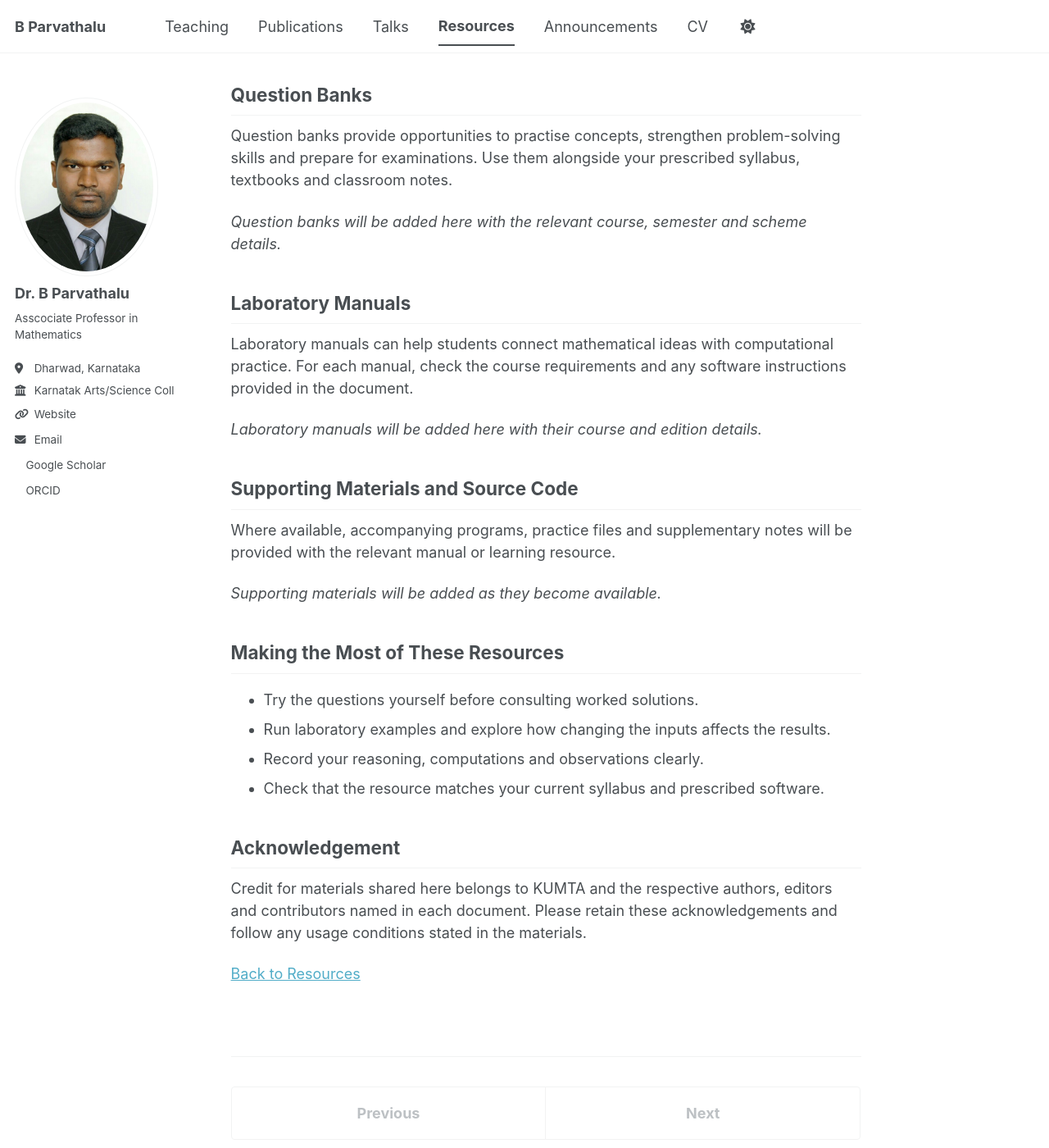
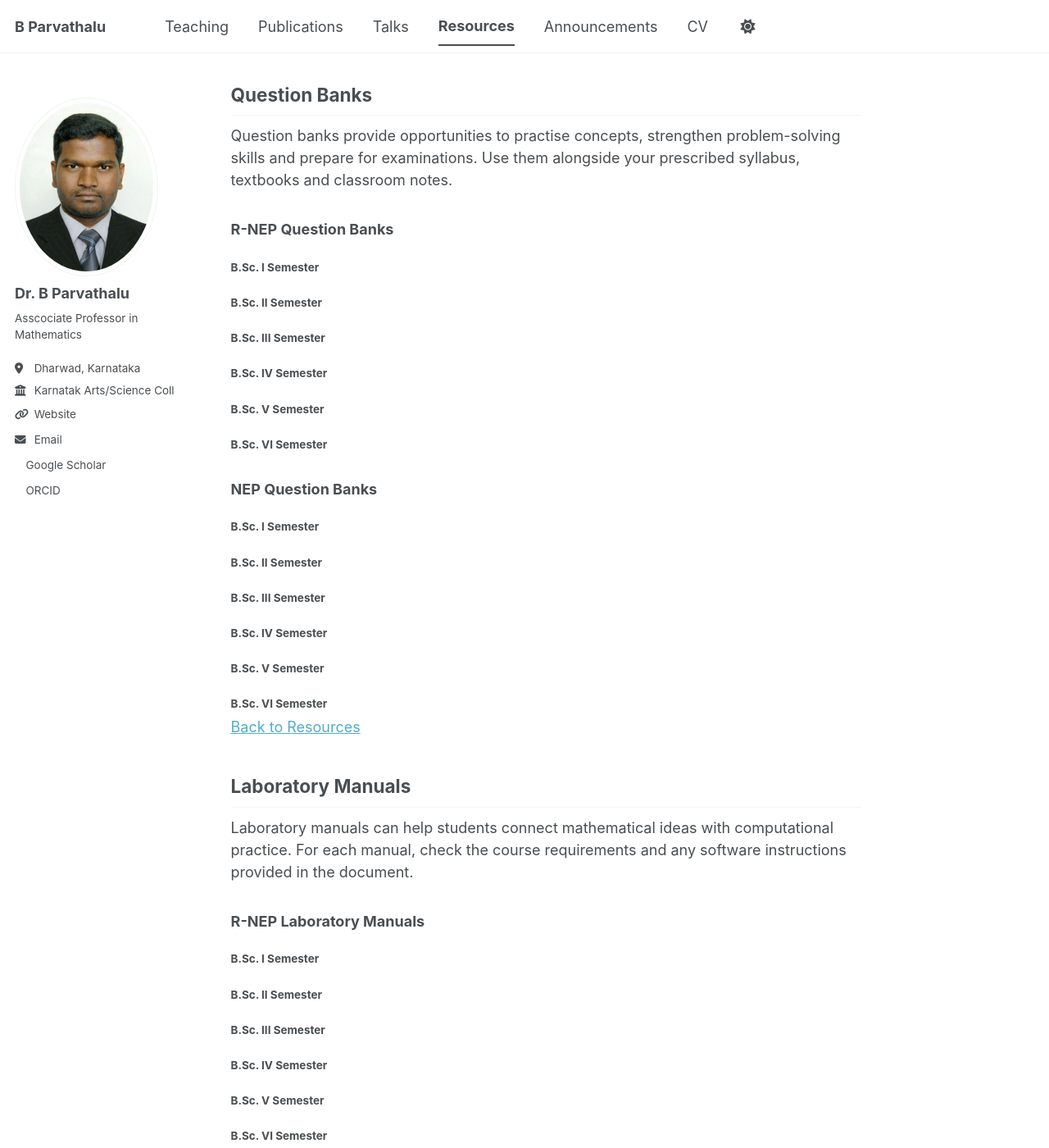
Before and after one commit to drbp-kcd/drbp-kcd.github.io, a Jekyll site: the page built from _resources/kumta.md, in a window 1280 px wide and 1400 px high, scrolled down 277 px. Shown: the whole window at 82% size. Built offline with Jekyll 4.4.1, drawn with Linux system fonts in a browser that asks for light colours; a style sheet for code colours, icons or effects is not loaded.

Commit message:
Update kumta.md

```diff
--- a/_resources/kumta.md
+++ b/_resources/kumta.md
@@ -14,17 +14,132 @@
 
 Question banks provide opportunities to practise concepts, strengthen problem-solving skills and prepare for examinations. Use them alongside your prescribed syllabus, textbooks and classroom notes.
 
-*Question banks will be added here with the relevant course, semester and scheme details.*
+### R-NEP Question Banks
+
+#### B.Sc. I Semester
+
+<!--
+- [Question Bank — Course Title (PDF)]({{ '/files/resources/kumta/question-banks/r-nep/semester-1/question-bank.pdf' | relative_url }})
+-->
+
+#### B.Sc. II Semester
+
+<!--
+- [Question Bank — Course Title (PDF)]({{ '/files/resources/kumta/question-banks/r-nep/semester-2/question-bank.pdf' | relative_url }})
+-->
+
+#### B.Sc. III Semester
+
+<!--
+- [Question Bank — Course Title (PDF)]({{ '/files/resources/kumta/question-banks/r-nep/semester-3/question-bank.pdf' | relative_url }})
+-->
+
+#### B.Sc. IV Semester
+
+<!--
+- [Question Bank — Course Title (PDF)]({{ '/files/resources/kumta/question-banks/r-nep/semester-4/question-bank.pdf' | relative_url }})
+-->
+
+#### B.Sc. V Semester
+
+<!--
+- [Question Bank — Course Title (PDF)]({{ '/files/resources/kumta/question-banks/r-nep/semester-5/question-bank.pdf' | relative_url }})
+-->
+
+#### B.Sc. VI Semester
+
+<!--
+- [Question Bank — Course Title (PDF)]({{ '/files/resources/kumta/question-banks/r-nep/semester-6/question-bank.pdf' | relative_url }})
+-->
+
+### NEP Question Banks
+
+#### B.Sc. I Semester
+
+<!--
+- [Question Bank — Course Title (PDF)]({{ '/files/resources/kumta/question-banks/nep/semester-1/question-bank.pdf' | relative_url }})
+-->
+
+#### B.Sc. II Semester
+
+<!--
+- [Question Bank — Course Title (PDF)]({{ '/files/resources/kumta/question-banks/nep/semester-2/question-bank.pdf' | relative_url }})
+-->
+
+#### B.Sc. III Semester
+
+<!--
+- [Question Bank — Course Title (PDF)]({{ '/files/resources/kumta/question-banks/nep/semester-3/question-bank.pdf' | relative_url }})
+-->
+
+#### B.Sc. IV Semester
+
+<!--
+- [Question Bank — Course Title (PDF)]({{ '/files/resources/kumta/question-banks/nep/semester-4/question-bank.pdf' | relative_url }})
+-->
+
+#### B.Sc. V Semester
+
+<!--
+- [Question Bank — Course Title (PDF)]({{ '/files/resources/kumta/question-banks/nep/semester-5/question-bank.pdf' | relative_url }})
+-->
+
+#### B.Sc. VI Semester
+
+<!--
+- [Question Bank — Course Title (PDF)]({{ '/files/resources/kumta/question-banks/nep/semester-6/question-bank.pdf' | relative_url }})
+-->
+
 
 <!-- Add links after uploading the corresponding PDFs. Replace the example filename and label.
 - [Question bank — course, semester and scheme]({{ '/files/resources/kumta/question-bank.pdf' | relative_url }})
 -->
 
+[Back to Resources]({{ '/resources/' | relative_url }})
+
+
 ## Laboratory Manuals
 
 Laboratory manuals can help students connect mathematical ideas with computational practice. For each manual, check the course requirements and any software instructions provided in the document.
 
-*Laboratory manuals will be added here with their course and edition details.*
+### R-NEP Laboratory Manuals
+
+#### B.Sc. I Semester
+
+<!--
+- [Laboratory Manual — Course Title (PDF)]({{ '/files/resources/kumta/laboratory-manuals/r-nep/semester-1/laboratory-manual.pdf' | relative_url }})
+-->
+
+#### B.Sc. II Semester
+
+<!--
+- [Laboratory Manual — Course Title (PDF)]({{ '/files/resources/kumta/laboratory-manuals/r-nep/semester-2/laboratory-manual.pdf' | relative_url }})
+-->
+
+#### B.Sc. III Semester
+
+<!--
+- [Laboratory Manual — Course Title (PDF)]({{ '/files/resources/kumta/laboratory-manuals/r-nep/semester-3/laboratory-manual.pdf' | relative_url }})
+-->
+
+#### B.Sc. IV Semester
+
+<!--
+- [Laboratory Manual — Course Title (PDF)]({{ '/files/resources/kumta/laboratory-manuals/r-nep/semester-4/laboratory-manual.pdf' | relative_url }})
+-->
+
+#### B.Sc. V Semester
+
+<!--
+- [Laboratory Manual — Course Title (PDF)]({{ '/files/resources/kumta/laboratory-manuals/r-nep/semester-5/laboratory-manual.pdf' | relative_url }})
+-->
+
+#### B.Sc. VI Semester
+
+<!--
+- [Laboratory Manual — Course Title (PDF)]({{ '/files/resources/kumta/laboratory-manuals/r-nep/semester-6/laboratory-manual.pdf' | relative_url }})
+-->
+
 
 <!-- Add links after uploading the corresponding PDFs.
 - [Laboratory manual — course and edition]({{ '/files/resources/kumta/laboratory-manual.pdf' | relative_url }})
```
